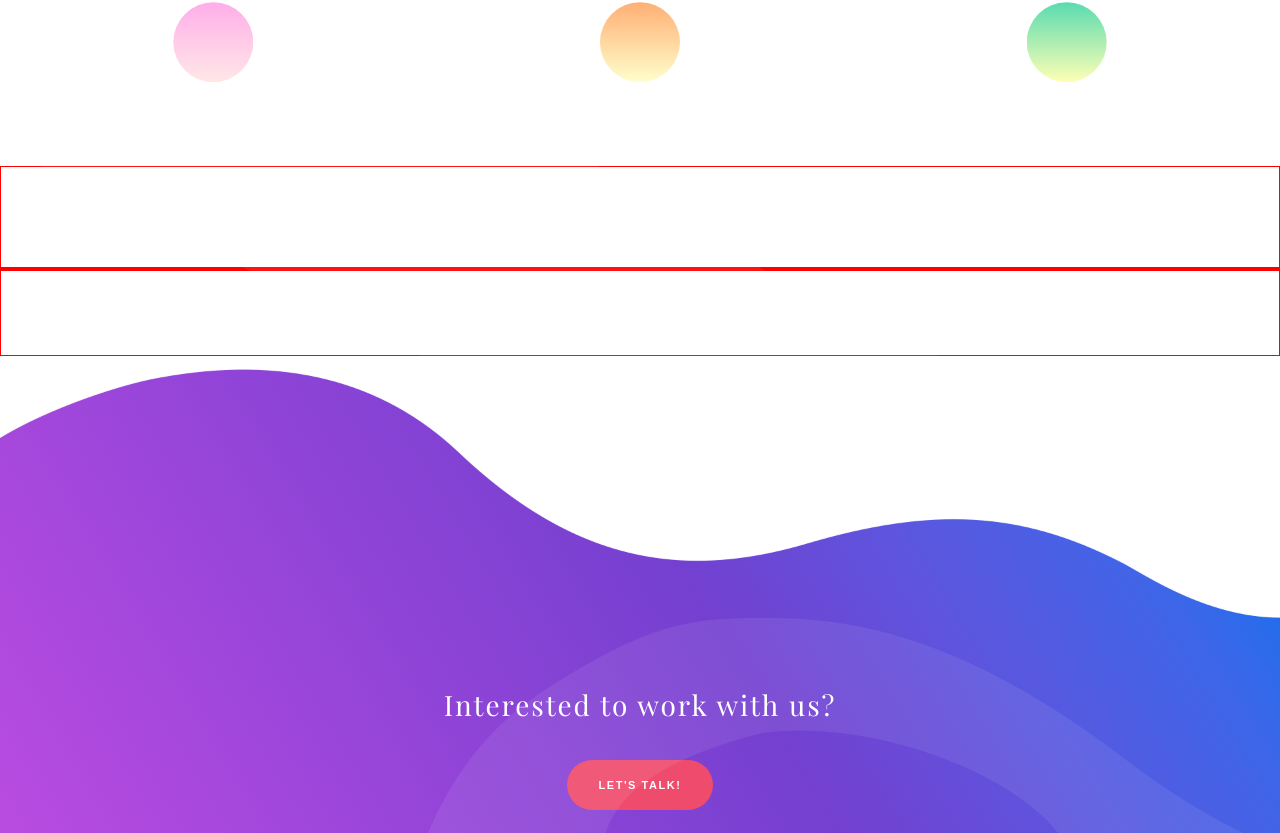
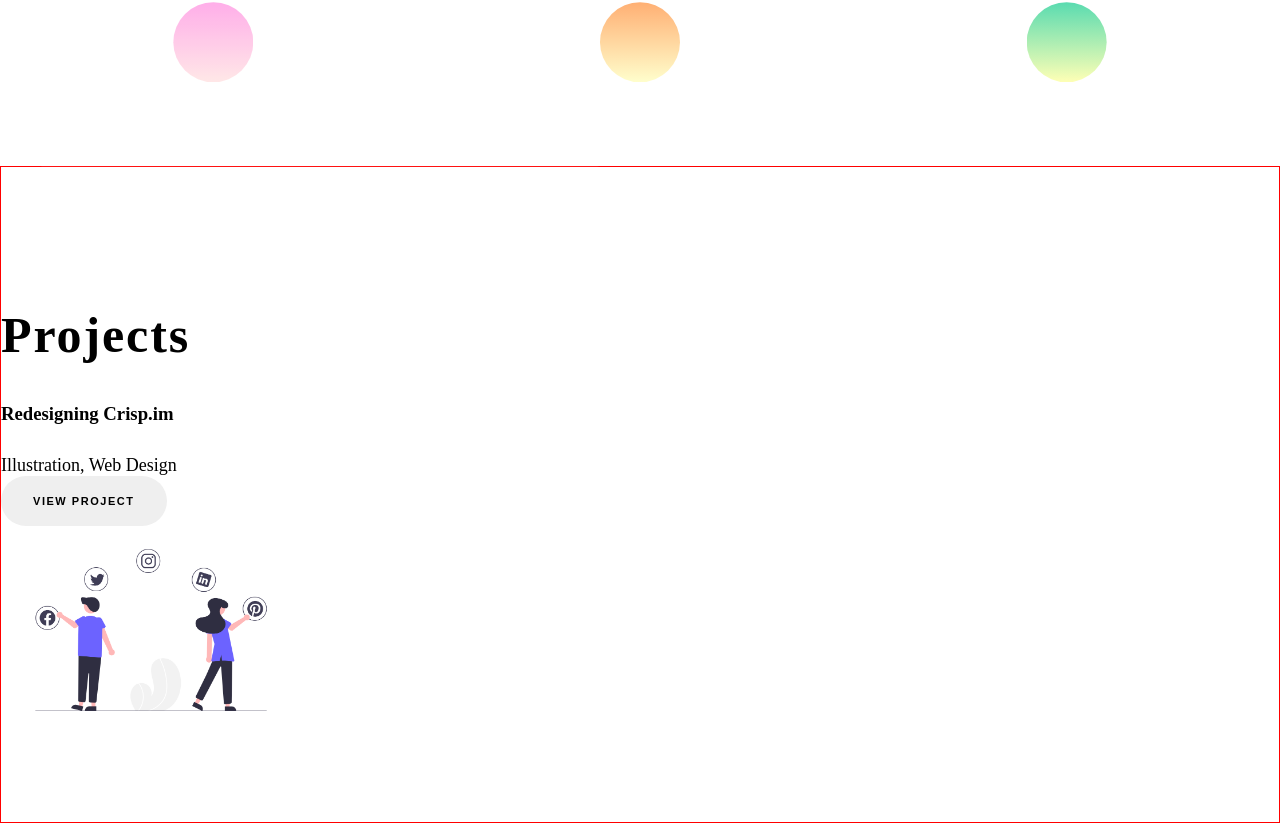
Before and after one commit to jael-VRR/newPortafolio, a React (Create React App) app: page / in a window 1280 px wide. Shown: the part 1137-1970 px from the top of the page. Built offline with nearby package versions, Linux system fonts and the light colour scheme.

Commit message:
fixed position

```diff
--- a/src/components/Projects.jsx
+++ b/src/components/Projects.jsx
@@ -1,19 +1,40 @@
 import { Fragment } from "react";
 import { Row, Col, Card, Button } from "react-bootstrap";
 import social from "../images/social.png";
+import cover3 from "../images/work-pattern.png";
 import "../styles/projects.css";
 
 function Projects() {
   return (
     <Fragment>
-      <div className="home-projects">
-      <Row className="wrap">
-        <Col></Col>
-      </Row>
-      <Row className="wrap">
-        <Col ></Col>
-      </Row>
+    <div className="home-projects">
+      <div className="home-container">
+        <div className="projects-section">
+          <div className="section-title">
+          <h2>Projects</h2>
+           <div className="works-container">
+             <Row  className="content">
+               <div>
+                 <h3>Redesigning Crisp.im</h3>
+                 <p>Illustration, Web Design</p>
+                 <Button variant="se">view project</Button>
+               </div>
+               <div>
+               <Card>
+              <Card.Img variant="top" src={social} alt="try" style={{width:"300px"}}/>
+            </Card>
+               </div>
+             </Row>
+
+           </div>
+
+          </div>
+
+        </div>
+
       </div>
+
+    </div>
     </Fragment>
   );
 }
```
